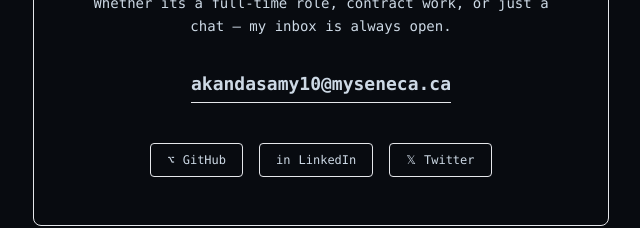
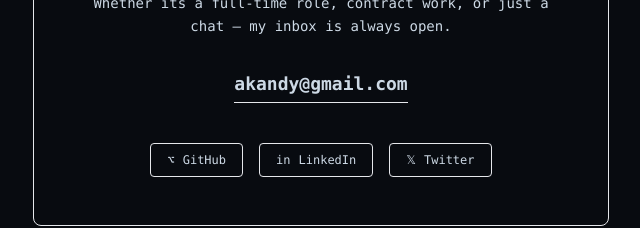
Before and after one commit to kand5950/anit-dev, a Next.js app: page / in a window 1280 px wide. Shown: the part 3180-3408 px from the top of the page, without its empty margins (319-959 px from the left). Built offline with nearby package versions, Linux system fonts and the light colour scheme.

Commit message:
fix email

```diff
--- a/src/components/layout/Navbar.tsx
+++ b/src/components/layout/Navbar.tsx
@@ -73,7 +73,7 @@ export default function Navbar() {
           {personal.initials}<span className="text-accent">.</span>
         </span>
 
-        {/* Nav links — hidden on mobile (add a hamburger menu if needed) */}
+        {/* Nav links — hidden on mobile */}
         <ul className="hidden md:flex gap-8">
           {NAV_LINKS.map(({ label, href }) => (
             <li key={href}>
--- a/src/data/portfolio.ts
+++ b/src/data/portfolio.ts
@@ -40,7 +40,7 @@ export const personal = {
   lastName:    "K",
   initials:    "AK",
   location:    "Toronto, Canada",
-  email:       "akandasamy10@myseneca.ca",
+  email:       "akandy@gmail.com",
   avatar:      "/image-anit.jpeg",
   resumeUrl:   "#",
   available:   true,
```
